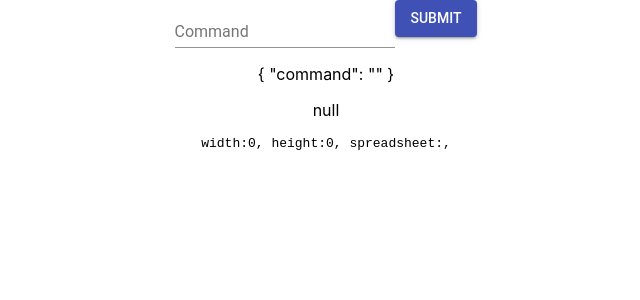
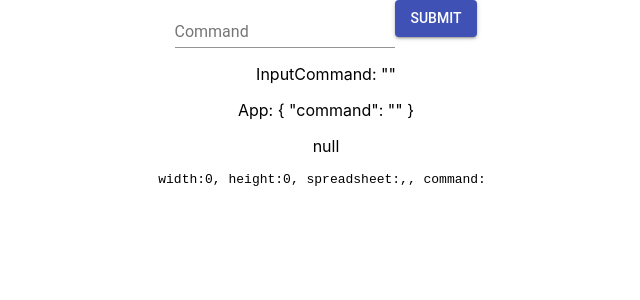
Before and after one commit to JohnMichaelTO/simple-spreadsheet, a React (Create React App) app: page / in a window 1280 px wide. Shown: the top 300 px of the page, without its empty margins (314-954 px from the left). Built offline with nearby package versions, Linux system fonts and the light colour scheme.

Commit message:
Passing command b/w InputCommand and Spreadsheet

```diff
--- a/src/App.js
+++ b/src/App.js
@@ -24,13 +24,13 @@ class App extends Component {
       <div className="App">
         <InputCommand onChange={fields => this.onChange(fields)} />
         <p>
-          {JSON.stringify(this.state.fields, null, 2)}
+          App: {JSON.stringify(this.state.fields, null, 2)}
         </p>
         <p>
-          {JSON.stringify(this.state.fields.command.match(/^(C\s)([0-9]+)\s([0-9]+)$/), null, 2)}
+          {JSON.stringify((/^(?<command>C\s)(?<width>[0-9]+)\s(?<height>[0-9]+)$/.exec(this.state.fields.command)), null, 2)}
         </p>
         <pre>
-        <Spreadsheet />
+        <Spreadsheet command={this.state.fields.command} />
         </pre>
       </div>
     );
--- a/src/components/InputCommand.js
+++ b/src/components/InputCommand.js
@@ -9,7 +9,7 @@ class InputCommand extends React.Component {
     };
 
     change = e => {
-        this.props.onChange({ [e.target.name]: e.target.value });
+        //this.props.onChange({ [e.target.name]: e.target.value });
         this.setState({
             [e.target.name]: e.target.value
         });
@@ -56,7 +56,7 @@ class InputCommand extends React.Component {
 
     onSubmit = e => {
         e.preventDefault();
-        // this.props.onSubmit(this.state);
+        //this.props.onSubmit(this.state);
         const err = this.validate();
         if (!err) {
             // clear form
@@ -65,7 +65,7 @@ class InputCommand extends React.Component {
                 commandError: ''
             });
             this.props.onChange({
-                command: ''
+                command: this.state.command
             });
         }
     };
@@ -84,7 +84,12 @@ class InputCommand extends React.Component {
                 <Button variant="contained" color="primary" onClick={e => this.onSubmit(e)}>
                     Submit
                 </Button>
+
+                <p>
+                    InputCommand: {JSON.stringify(this.state.command, null, 2)}
+                </p>
             </form>
+
         );
     }
 }
--- a/src/components/Spreadsheet.js
+++ b/src/components/Spreadsheet.js
@@ -2,13 +2,14 @@ import React from 'react';
 
 class Spreadsheet extends React.Component {
     state = {
+        command: '',
         width: 0,
         height: 0,
         spreadsheet: [[],[]]
     };
 
     create = (width, height) => {
-        this.setState(...this.state);
+        this.setState({...this.state});
     };
 
     insert = (x, y, value) => {
@@ -16,7 +17,7 @@ class Spreadsheet extends React.Component {
     };
 
     show = () => {
-        return "width:" + this.state.width + ", height:" + this.state.height + ", spreadsheet:" + this.state.spreadsheet;
+        return "width:" + this.state.width + ", height:" + this.state.height + ", spreadsheet:" + this.state.spreadsheet + ", command: " + this.props.command;
     };
 
     render() {
```
